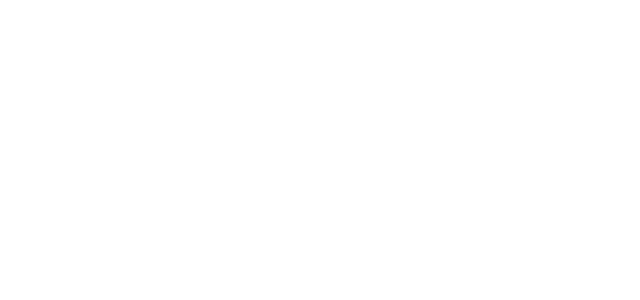
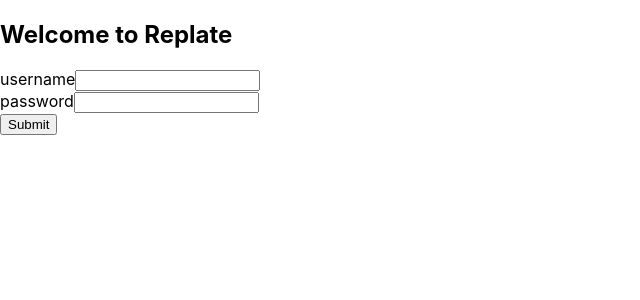
Before and after one commit to Replate-2-BW/FrontEnd, a React (Create React App) app: page /login in a window 1280 px wide. Shown: the top 300 px of the page, without its empty margins (0-640 px from the left). Built offline with nearby package versions, Linux system fonts and the light colour scheme.

Commit message:
Finished sign in form w/ submit. Thx Rick.

```diff
--- a/src/App.js
+++ b/src/App.js
@@ -5,6 +5,7 @@
 import VolunteerRegistration from "./components/VolunteerRegistration";
 import BusinessDashboard from "./components/BusinessDashboard";
 import CreatePickupForm from "./components/CreatePickupForm";
+import Login from "./components/Login";
 
 import "./App.css";
 
@@ -15,6 +16,7 @@
         <Route path="/registration-vol" component={VolunteerRegistration} />
         <Route path="/dashboard-b" component={BusinessDashboard} />
         <Route path="/create" component={CreatePickupForm} />
+        <Route path="/login" component={Login} />
       </Switch>
     </Router>
   );
--- a/src/components/Login.js
+++ b/src/components/Login.js
@@ -1,5 +1,5 @@
 import React, { useState } from "react";
-import { Formik, useFormik, Button, FormGroup, FormControl, ControlLabel } from 'formik';
+import { Formik, useFormik, Button, Form, FormGroup, FormControl, ControlLabel, Field } from 'formik';
 import axios from "axios";
 
 
@@ -13,24 +13,45 @@
     console.log("Values here: ", values);
     alert(JSON.stringify(values, null, 2));
     axios
-        .post("https://replate-2.herokuapp.com/api/register", values)
+        .post("https://replate-2.herokuapp.com/api/login", values)
         .then(res => console.log("This is axios.post.then res: ", res))
         .catch(err => console.log("This is axios.post.catch err: ", err))
 
  }
 });
-
+console.log(formik.values)
 return (
     <div>
-        <h2> Welcome to replate</h2>
-        <formik onSubmit={values => console.log(values)}>
+        <h2> Welcome to Replate</h2>
+        <Formik onSubmit={values => console.log(values)}>
             <Form onSubmit={formik.handleSubmit}>
                 <div>
+                    <label>username</label>
+                    <Field id="username"
+                           type="text"
+                           name="username"
+                           value={formik.values.username}
+                           onChange={formik.handleChange}
+                    />
+                </div>
+                <div>
+                    <label>password</label>
+                    <Field id="password"
+                           type="password"
+                           name="password"
+                           value={formik.values.password}
+                           onChange={formik.handleChange}
+                    />
+                </div>
+                <div>
+                    <button
+                    type="submit"
+                    >Submit</button>
 
                 </div>
             </Form>
+        </Formik>
 
-
-        </formik>
     </div>
 );
+}
```
